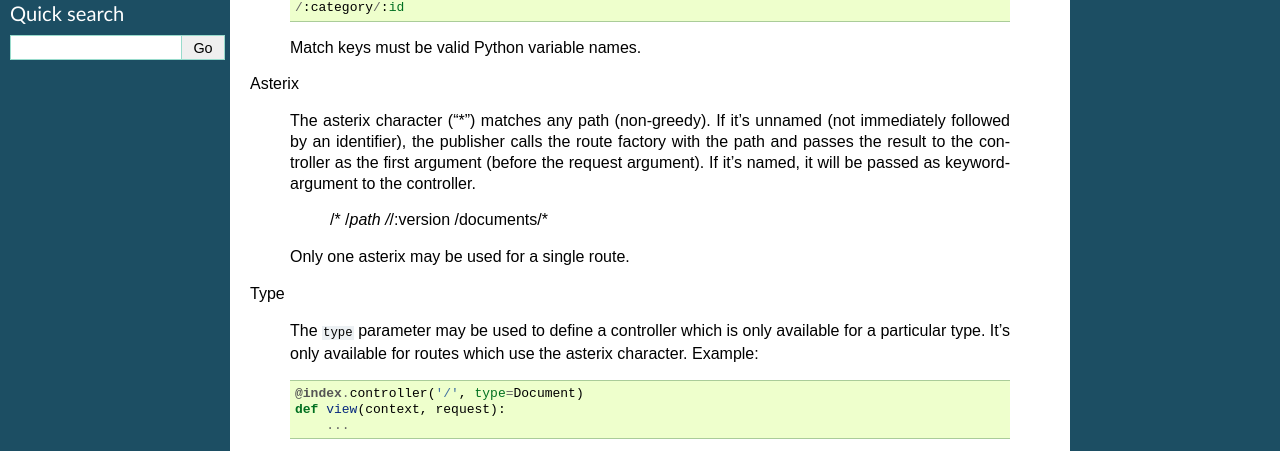
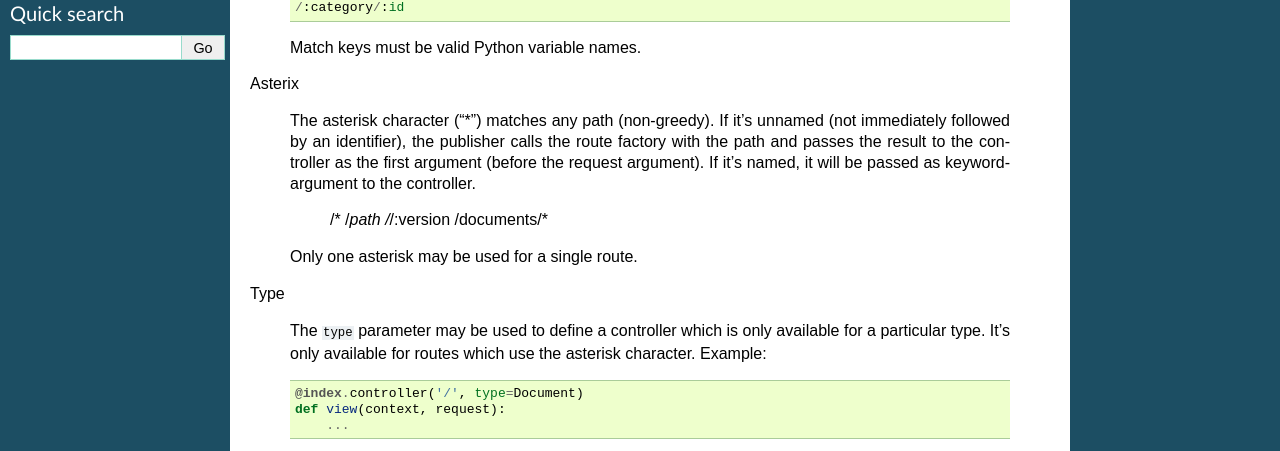
Before and after one commit to malthe/otto, a Sphinx documentation site: the page built from otto/docs/reference.rst, in a window 1280 px wide. Shown: the part 210-661 px from the top of the page. Built offline with Sphinx 7.4.7, drawn with Linux system fonts in a browser that asks for light colours.

Commit message:
Risk, risk.

```diff
--- a/otto/docs/getting_started.rst
+++ b/otto/docs/getting_started.rst
@@ -57,7 +57,7 @@ If we visit ``http://localhost:8080/otto``, we get::
 
   >>> assert_response("/otto", app, output)
 
-Routes can include the asterix character to match any number of path
+Routes can include the asterisk character to match any number of path
 segments in a non-greedy way. The path is passed to the *route
 factory* callable [#]_ and the result is passed to the controller as
 the first argument.
--- a/otto/docs/readme.rst
+++ b/otto/docs/readme.rst
@@ -34,7 +34,7 @@ wire:
       name = path.replace('/', '.')
       return __import__(name)
 
-  # the asterix matches any path; the last path segment is mapped to
+  # the asterisk matches any path; the last path segment is mapped to
   # the ``name`` keyword-argument
   @app.route("/*/:name", factory=importer)
   def representation(module, request, name=None):
--- a/otto/docs/reference.rst
+++ b/otto/docs/reference.rst
@@ -15,7 +15,7 @@ Match dictionary
 
 Asterix
 
-  The asterix character ("*") matches any path (non-greedy). If it's
+  The asterisk character ("*") matches any path (non-greedy). If it's
   unnamed (not immediately followed by an identifier), the publisher
   calls the route factory with the path and passes the result to the
   controller as the first argument (before the request argument). If
@@ -26,13 +26,13 @@ Asterix
     /*/:version
     /documents/*
 
-  Only one asterix may be used for a single route.
+  Only one asterisk may be used for a single route.
 
 Type
 
   The ``type`` parameter may be used to define a controller which is
   only available for a particular type. It's only available for routes
-  which use the asterix character. Example::
+  which use the asterisk character. Example::
 
     @index.controller('/', type=Document)
     def view(context, request):
```
